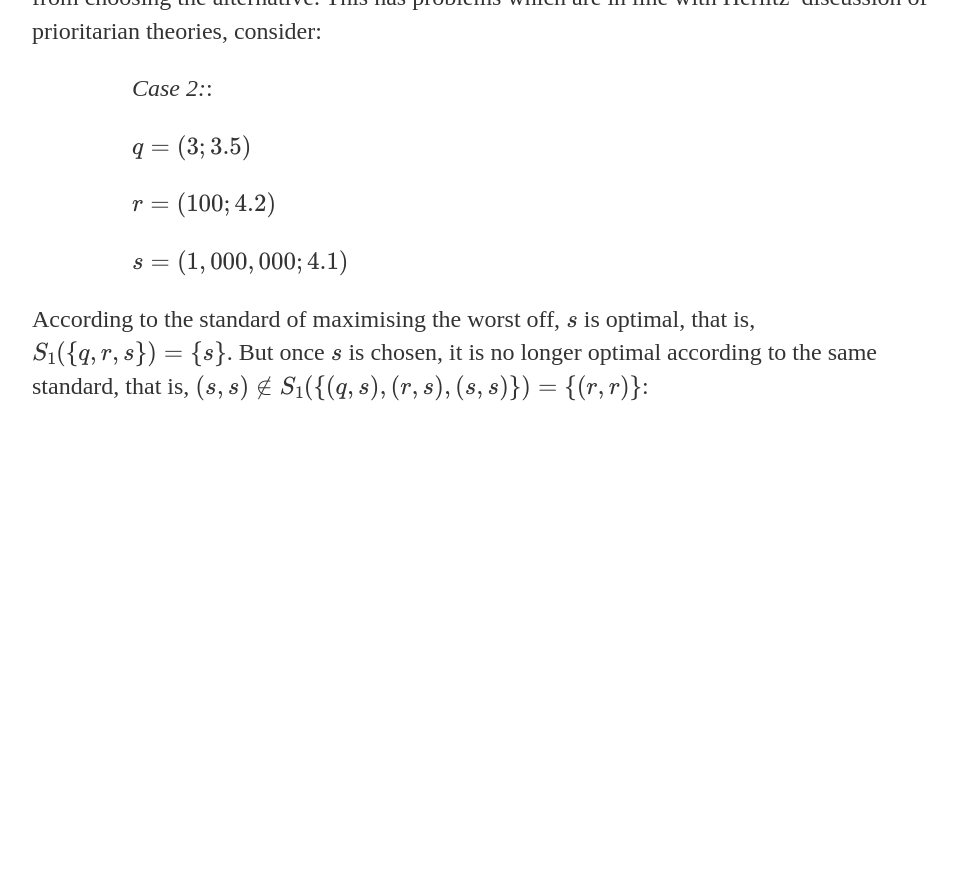
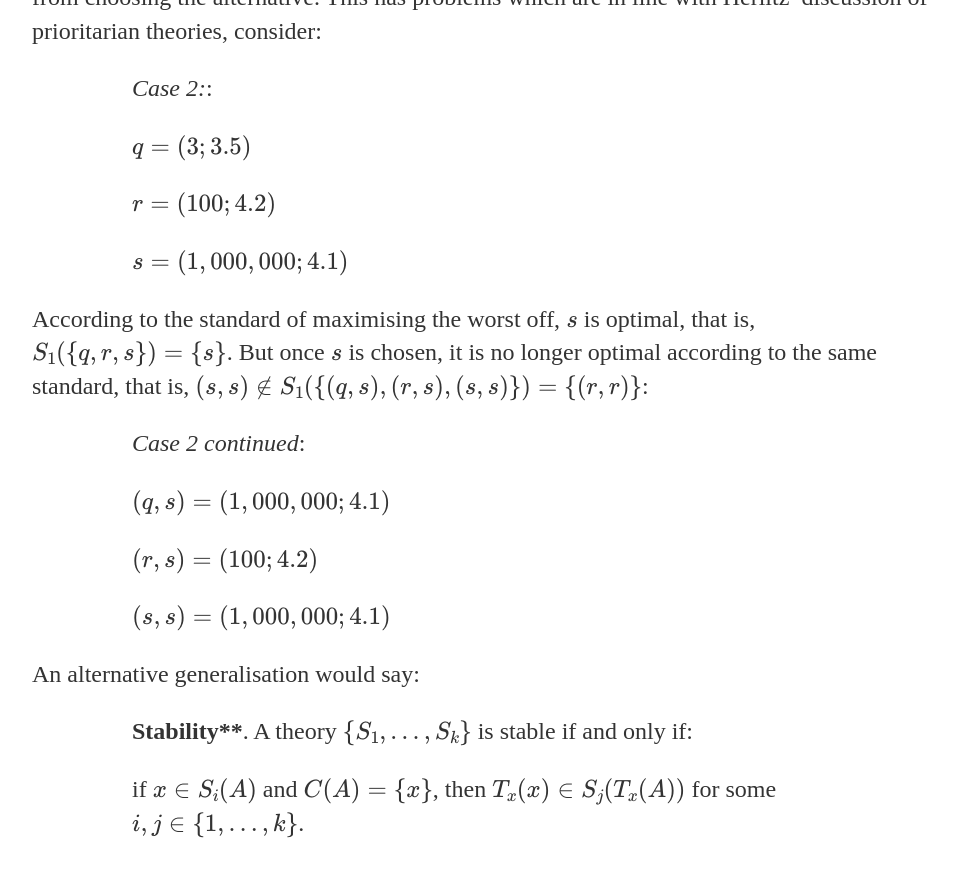
Before and after one commit to uzunovam/uzunovam, a Jekyll site: the page built from _posts/2020-04-28-anders-herlitz-on-unstable-choices.md, in a window 1280 px wide and 900 px high, scrolled down 8051 px. Shown: the top 877 px of the window, without its empty margins (160-1116 px from the left). Built offline with Jekyll 4.4.1, drawn with Linux system fonts in a browser that asks for light colours; before the commit the page ends 8514 px from its top, so only the background shows below that; some of the changed text lies outside the part shown.

Commit message:
Update 2020-04-28-anders-herlitz-on-unstable-choices.md

```diff
--- a/_posts/2020-04-28-anders-herlitz-on-unstable-choices.md
+++ b/_posts/2020-04-28-anders-herlitz-on-unstable-choices.md
@@ -96,7 +96,7 @@ that the act of choosing a maximal alternative alone can revert whether this cho
 
 <p>Given that under the status quo, both agents are below the threshold, the theory says that we should maximise the welfare of the worst off, that is, of agent two. Thus, according to the theory’s first standard: \(S_{1}(\{q,r,s\}) = \{s\}\). But suppose that \(s\) is now the status quo:</p>
 
-<p style="padding-left:100px;"><cite>Case 1 continued:</cite>:</p>
+<p style="padding-left:100px;"><cite>Case 1 continued</cite>:</p>
 
 <p style="padding-left:100px;">\((q, s) = (1,000,000; 4.2)\)</p>
 
@@ -123,3 +123,17 @@ that the act of choosing a maximal alternative alone can revert whether this cho
 <p style="padding-left:100px;">\(s = (1,000,000; 4.1)\)</p>
 
 <p>According to the standard of maximising the worst off, \(s\) is optimal, that is, \(S_{1}(\{q, r, s\})=\{s\}\). But once \(s\) is chosen, it is no longer optimal according to the same standard, that is, \((s,s) \notin S_{1}(\{(q, s), (r, s), (s, s)\}) = \{(r,r)\}\):</p>
+
+<p style="padding-left:100px;"><cite>Case 2 continued</cite>:</p>
+
+<p style="padding-left:100px;">\((q,s) = (1,000,000; 4.1)\)</p>
+
+<p style="padding-left:100px;">\((r,s) = (100; 4.2)\)</p>
+
+<p style="padding-left:100px;">\((s,s) = (1,000,000; 4.1)\)</p>
+
+<p>An alternative generalisation would say:</p>
+
+<p style="padding-left:100px;"><strong>Stability**</strong>. A theory \(\{S_{1}, \dots, S_{k}\}\) is stable if and only if:</p>
+
+<p style="padding-left:100px;">if \(x \in S_{i}(A)\) and \(C(A) = \{x\}\), then \(T_{x}(x) \in S_{j}(T_{x}(A))\) <span style="color:var(--color-text);">for some \(i,j \in \{1, \dots, k\}\).</span></p>
```
